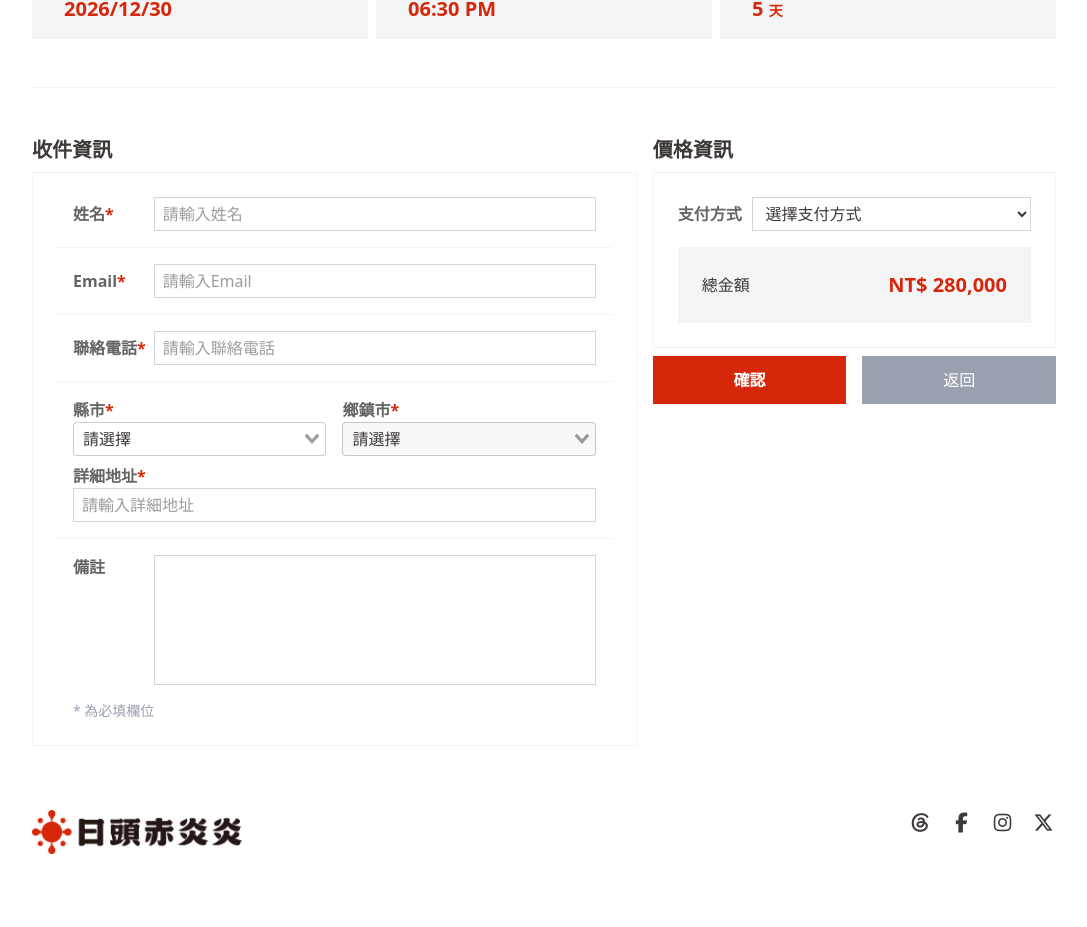
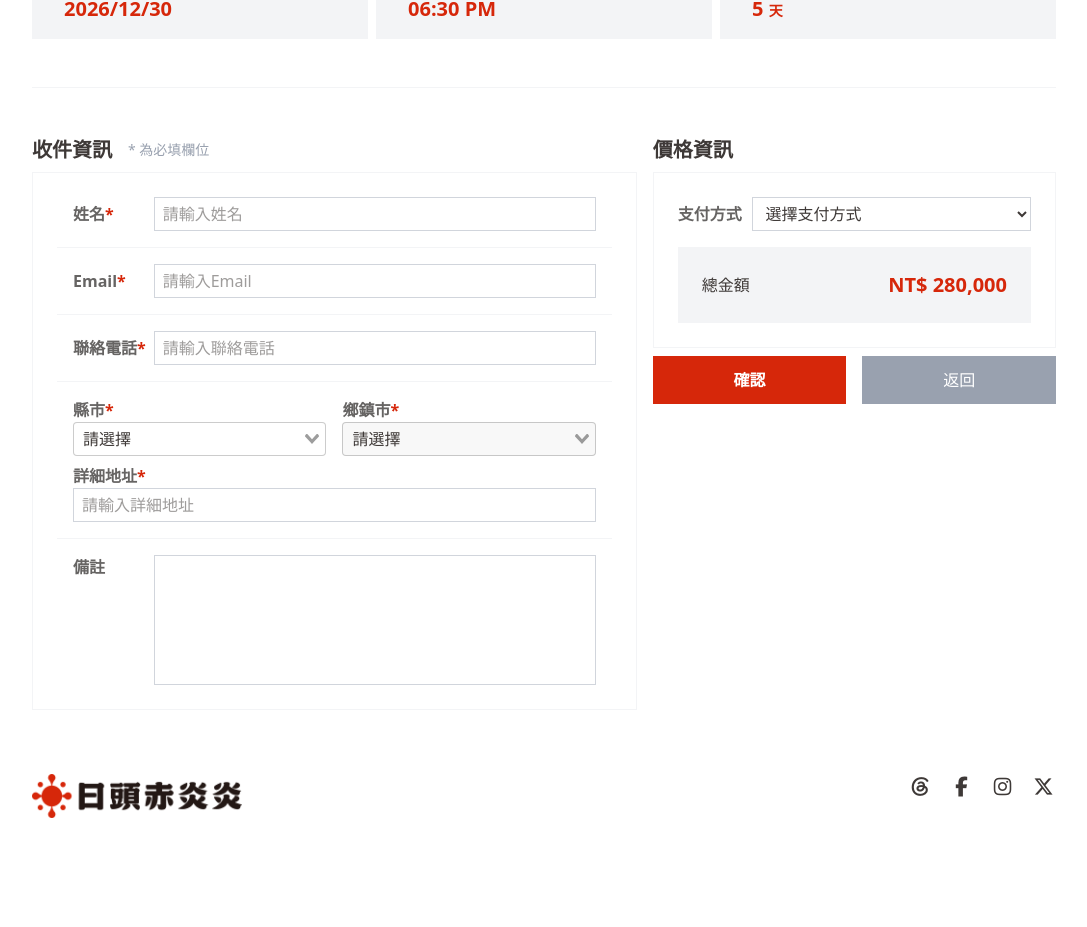
Before and after one commit to TT3x3/japan-hot-hot, a Vue app: page /checkout in a window 1280 px wide. Shown: the part 851-1778 px from the top of the page, without its empty margins (96-1183 px from the left). Built offline with nearby package versions, Linux system fonts and the light colour scheme; what v-calendar would draw is missing.

Commit message:
Adjust text positioning

```diff
--- a/src/pages/Checkout.vue
+++ b/src/pages/Checkout.vue
@@ -74,7 +74,10 @@
             <!-- 資訊欄 -->
             <div class="flex md:flex-row flex-col justify-between gap-4 text-base-heavy">
                 <div class="flex flex-col gap-2 md:w-[150%] w-full">
-                    <p class="font-bold text-xl ">收件資訊</p>
+                    <div class="flex items-center">
+                        <p class="font-bold text-xl ">收件資訊</p>
+                        <p class="text-sm px-4 text-gray-400">* 為必填欄位</p>
+                    </div>
                     <div class="flex flex-col gap-4 border border-gray-100 px-6 md:py-6 py-4">
                         <div class="flex flex-col gap-1 px-4">
                             <div class="flex md:flex-row flex-col w-full md:items-center items-start">
@@ -157,7 +160,6 @@
                             <small v-if="errorInfo.note" class="text-sm text-end text-hot-red">{{
                                 errorInfo.note }}</small>
                         </div>
-                        <p class="text-sm px-4 text-gray-400">* 為必填欄位</p>
                     </div>
                 </div>
 
```
